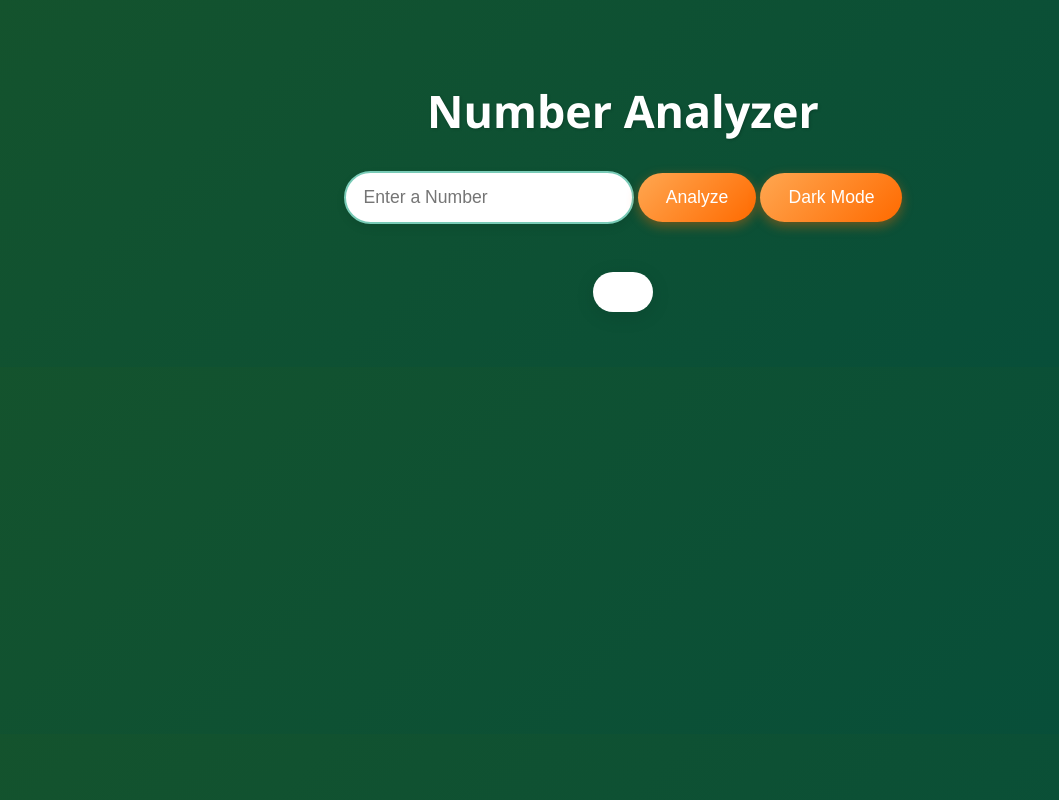
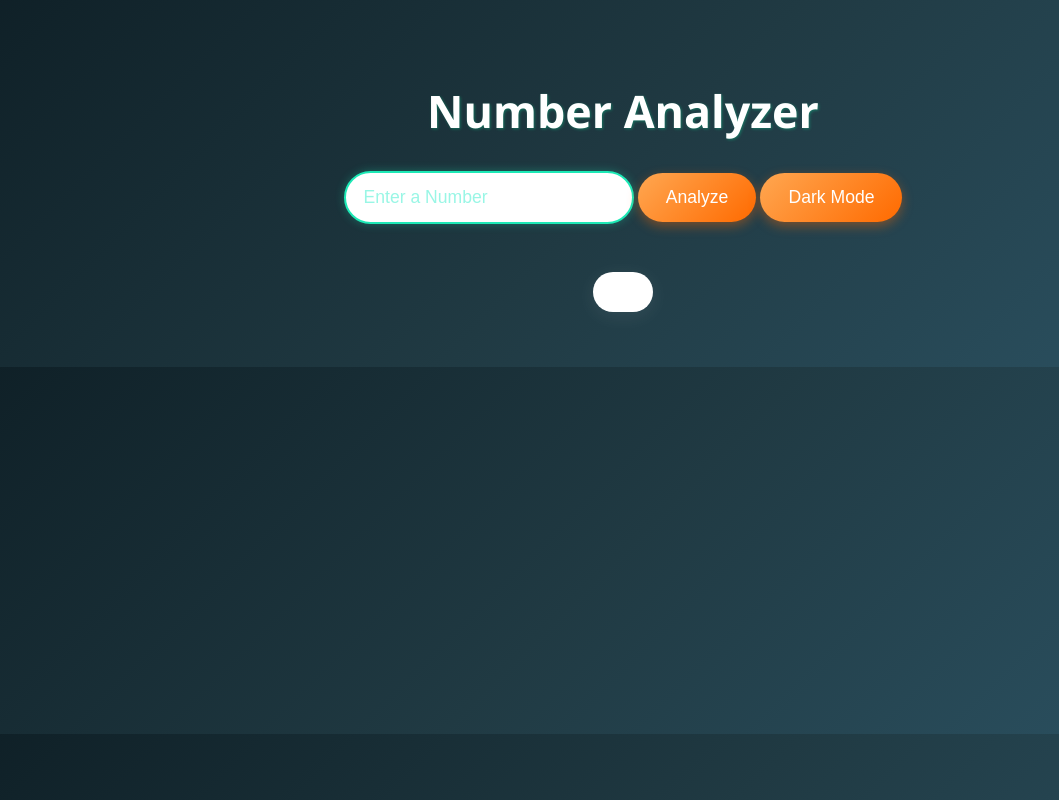
Before and after one commit to Bethany-23/number-analyzer, a plain HTML site: page index.html in a window 1280 px wide. Both pictures are taken after a click on the button "Dark Mode". Shown: the whole page, without its empty margins (17-1076 px from the left). Drawn offline with Linux system fonts and the light colour scheme.

Commit message:
dark mode styles added

```diff
--- a/styles.css
+++ b/styles.css
@@ -75,3 +75,32 @@ button:hover {
   from { opacity: 0; transform: scale(0.95); }
   to { opacity: 1; transform: scale(1); }
 }
+
+/* DARK MODE STYLES */
+body.dark {
+  background: linear-gradient(135deg, #0f2027, #203a43, #2c5364);
+  color: #d4f5f2;
+}
+
+body.dark h1 {
+  color: #ffffff;
+  text-shadow: 1px 1px 3px rgba(0, 255, 170, 0.3);
+}
+
+body.dark input {
+  background-color: #ffffff;
+  color: #1de9b6; /* aqua green */
+  border: 2px solid #1de9b6;
+  box-shadow: 0 0 10px rgba(29, 233, 182, 0.3);
+}
+
+body.dark input::placeholder {
+  color: #55f0d4;
+  opacity: 0.6;
+}
+
+body.dark #result {
+  background-color: #ffffff;
+  color: #2a2a2a;
+  box-shadow: 0 4px 20px rgba(255, 255, 255, 0.08);
+}
```
